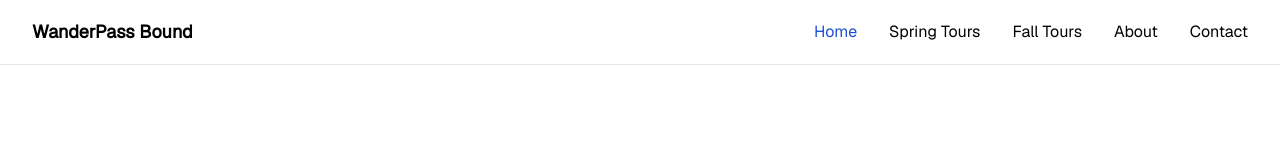
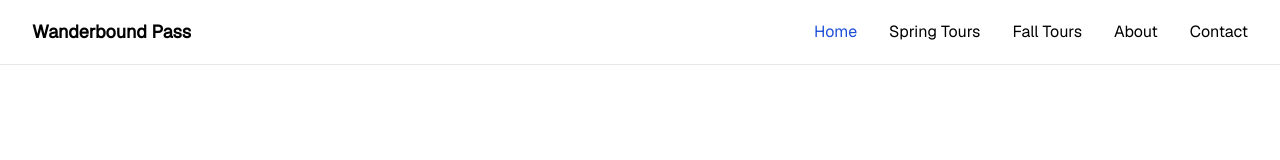
Before and after one commit to nikinov/wanderboundpass, a Next.js app: page / in a window 1280 px wide. Shown: the top 160 px of the page. Built offline with nearby package versions, Linux system fonts and the light colour scheme.

Commit message:
Update Header.tsx

```diff
--- a/src/components/Header.tsx
+++ b/src/components/Header.tsx
@@ -20,7 +20,7 @@ const Header = () => {
       <div className="max-w-7xl mx-auto px-4 sm:px-6 lg:px-8">
         <div className="flex justify-between items-center h-16">
           <Link href="/" className="font-semibold text-lg">
-            WanderPass Bound
+            Wanderbound Pass
           </Link>
 
           <nav className="hidden md:flex items-center gap-8">
```
